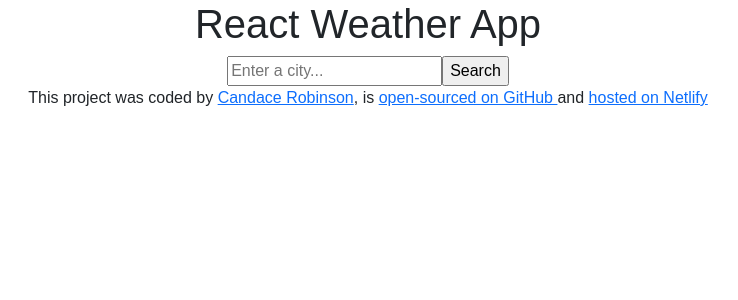
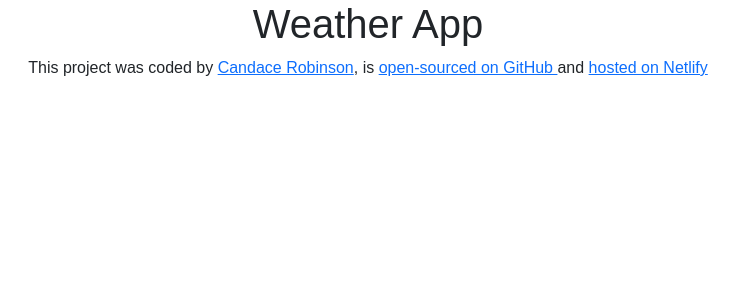
Before and after one commit to c-robinson23/react-weather-forecast-app, a React (Create React App) app: page / in a window 1280 px wide. Shown: the top 300 px of the page, without its empty margins (272-1010 px from the left). Built offline with nearby package versions, Linux system fonts and the light colour scheme; the HTML template or start-up script is replaced by a standard one.

Commit message:
created Weather.js file
disabled the SearchEngine.js file.

```diff
--- a/src/App.js
+++ b/src/App.js
@@ -1,13 +1,14 @@
-import SearchEngine from "./SearchEngine";
+import Weather from "./Weather";
 
 import "./App.css";
 
 function App() {
   return (
     <div className="App">
+      <div className="container">
+        {" "}
         <header className="App-header">
-        <h1>React Weather App</h1>
-        <SearchEngine />
+          <Weather />
           <footer>
             This project was coded by{" "}
             <a
@@ -36,6 +37,7 @@ function App() {
           </footer>
         </header>
       </div>
+    </div>
   );
 }
 
--- /dev/null
+++ b/src/Weather.js
@@ -0,0 +1,5 @@
+import React from "react";
+
+export default function Weather() {
+  return <h1>Weather App </h1>;
+}
```
Lines whose indentation alone changed are shown as unchanged.
